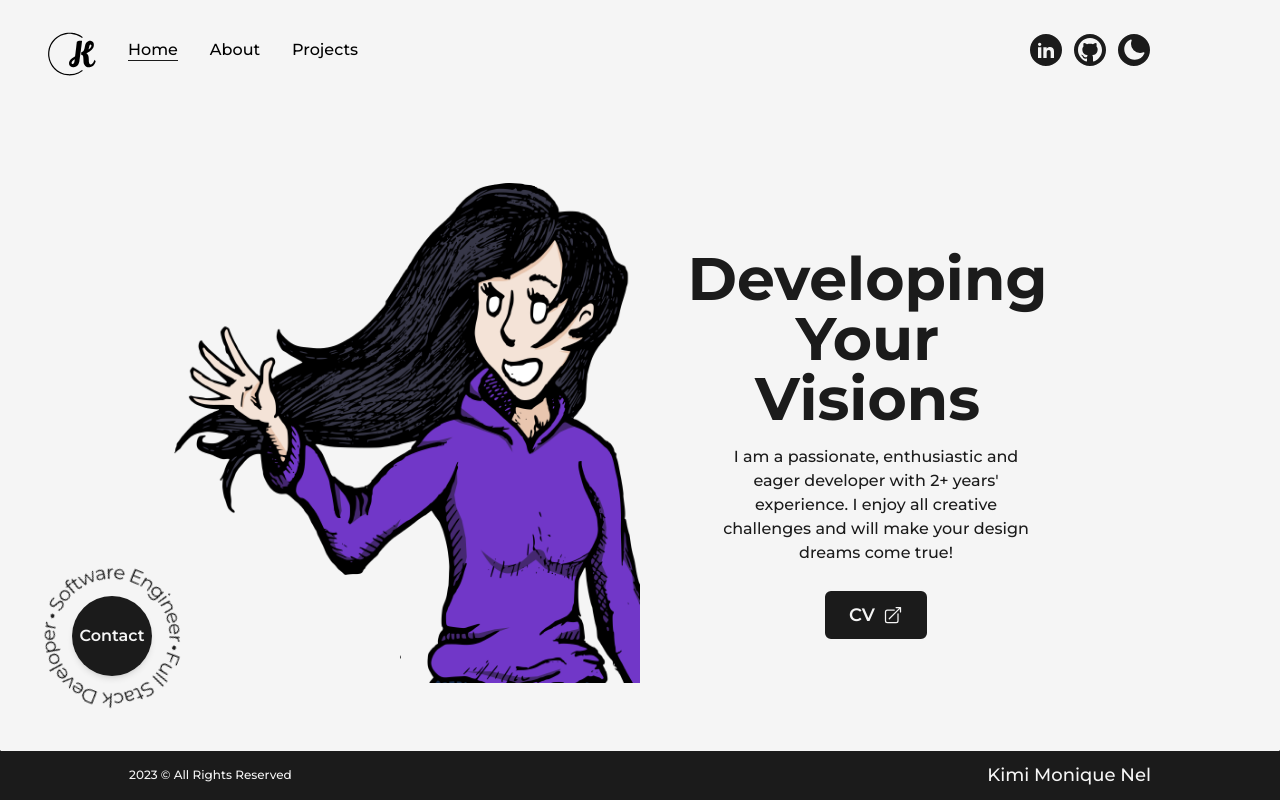
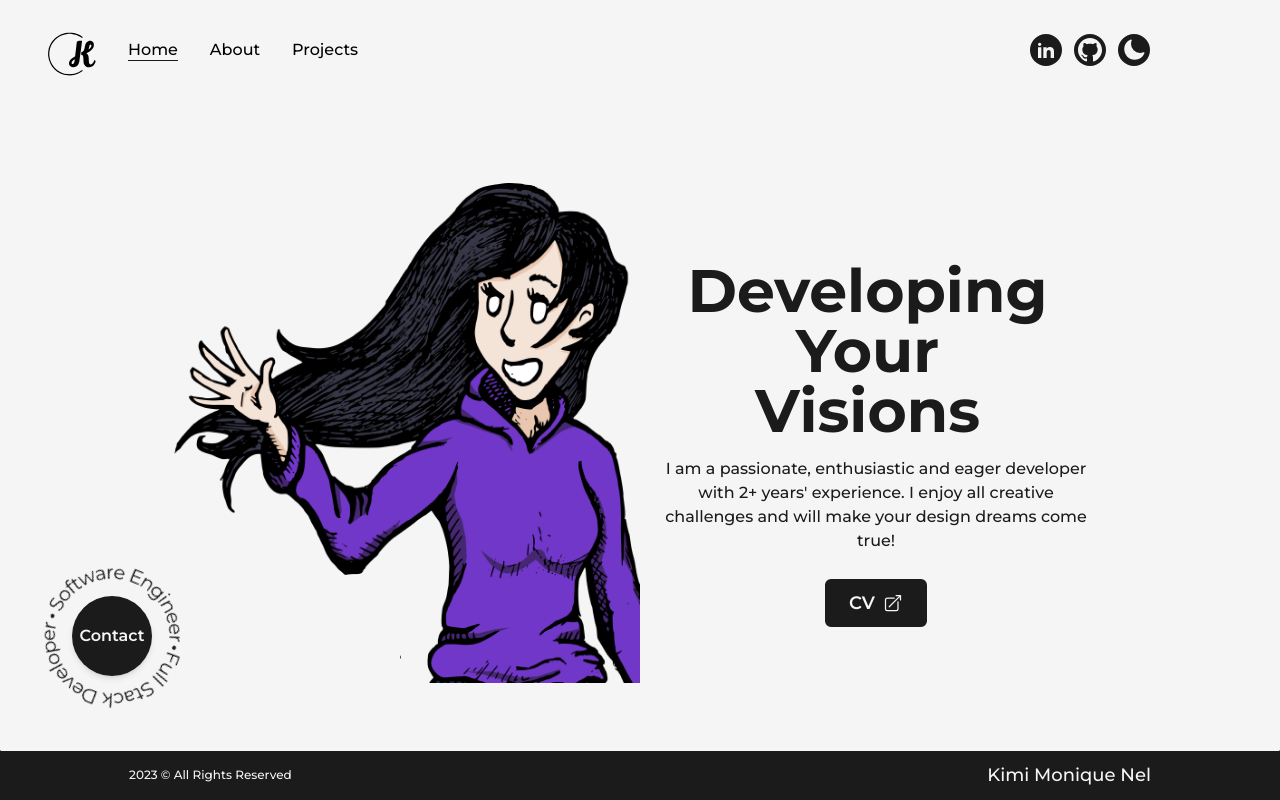
Before and after one commit to kiminel/portfolio, a Next.js app: page / in a window 1280 px wide. Built offline with nearby package versions, Linux system fonts and the light colour scheme.

Commit message:
style: added padding on landing page

```diff
--- a/src/pages/index.js
+++ b/src/pages/index.js
@@ -35,7 +35,7 @@ export default function Home() {
                   text={"Developing Your Visions"}
                   className="flex flex-wrap justify-start px-8 text-3xl"
                 />
-                <p className="my-4 text-base font-medium xs:px-16 sm:px-0 md:px-4 lg:px-0 text-center dark:text-light">
+                <p className="my-4 text-base font-medium px-4 lg:px-0 text-center dark:text-light">
                   I am a passionate, enthusiastic and eager developer with 2+
                   years&apos; experience. I enjoy all creative challenges and
                   will make your design dreams come true!
```
